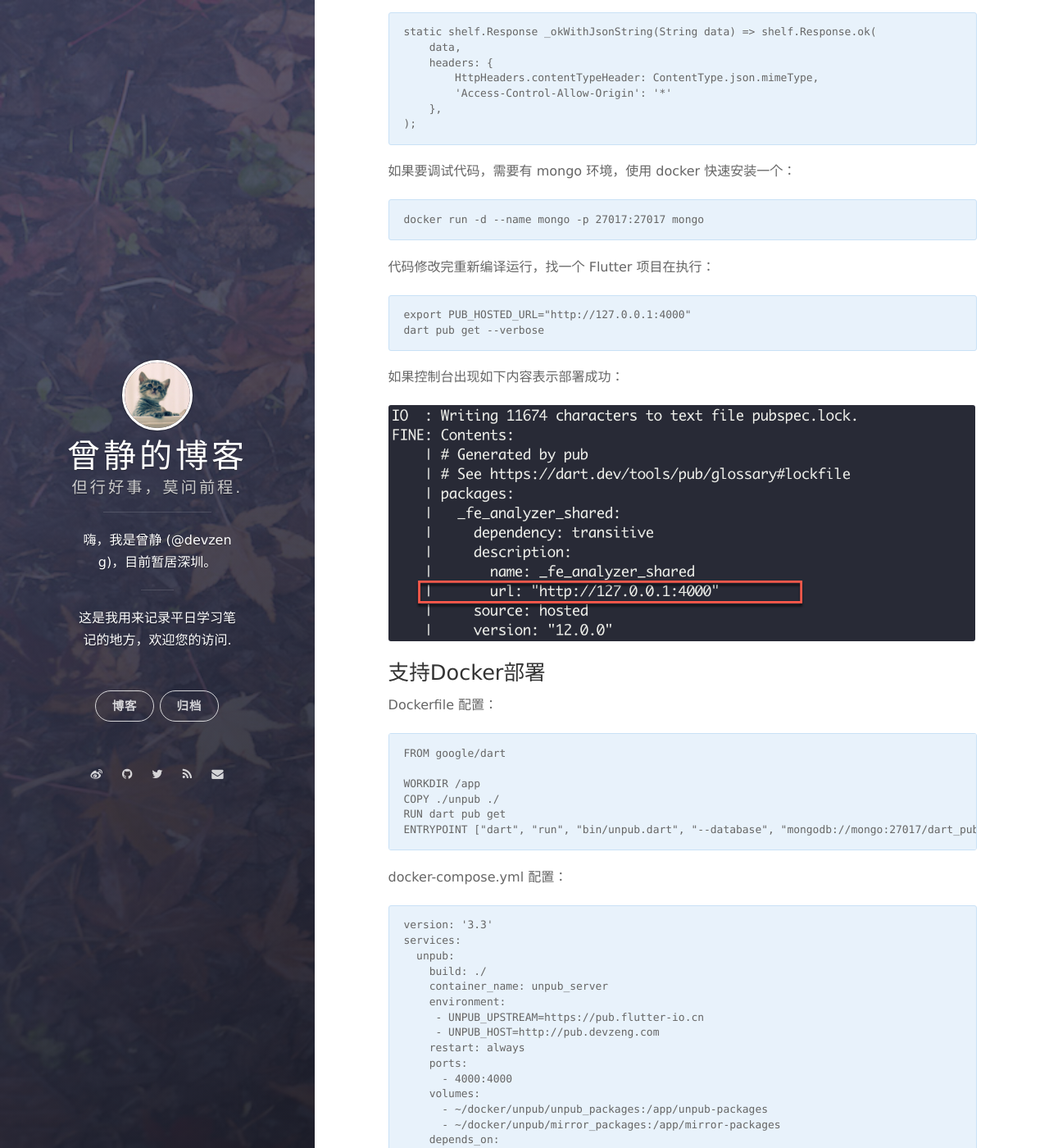
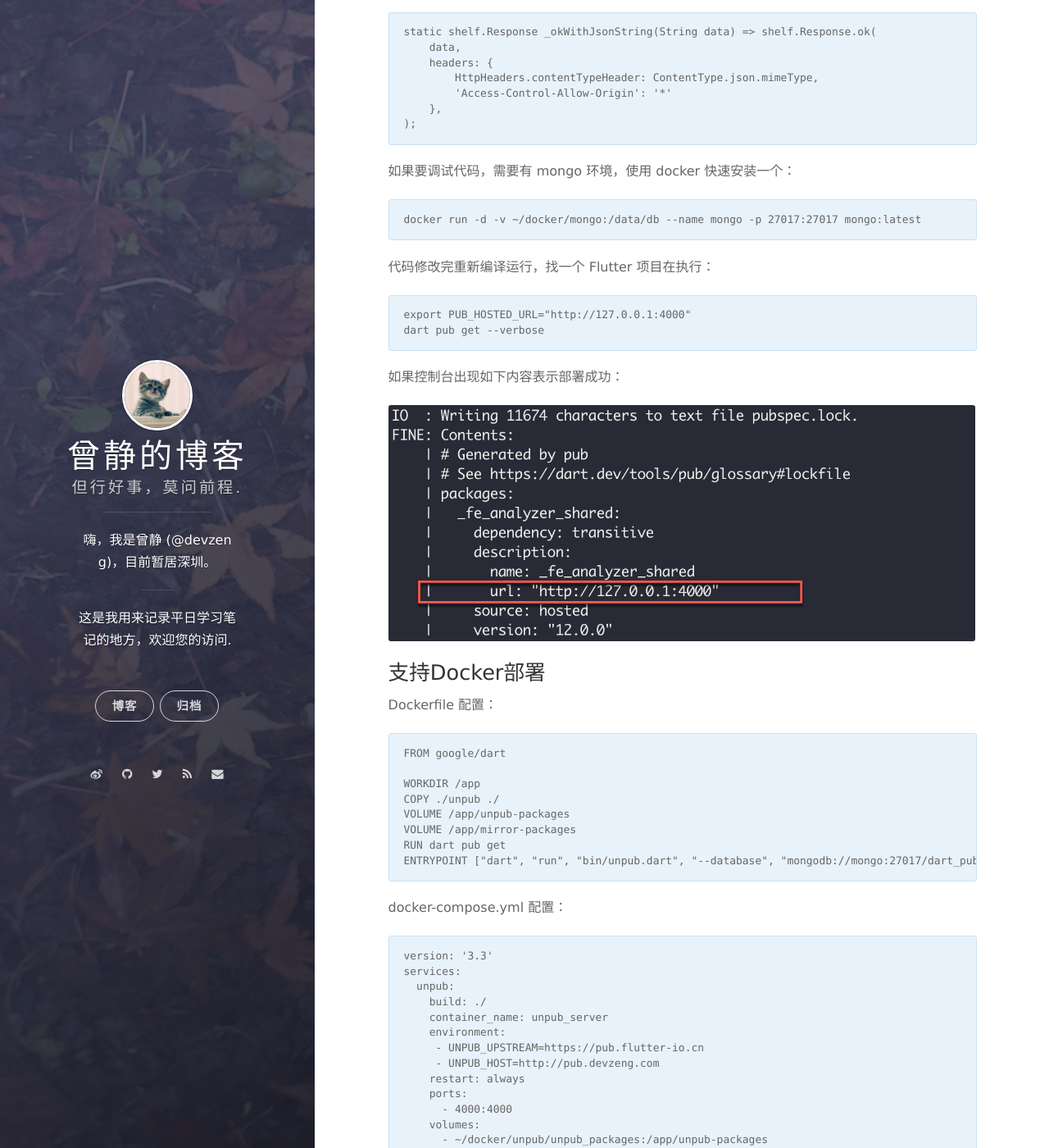
Before and after one commit to hhtczengjing/blog, a Jekyll site: the page built from _posts/2023-10-15-self-hosted-pub-server.md, in a window 1280 px wide and 1400 px high, scrolled down 2852 px. Shown: the whole window at 82% size. Built offline with Jekyll 4.4.1, drawn with Linux system fonts in a browser that asks for light colours; nearby versions of some CDN libraries; some of the changed text lies outside the part shown.

Commit message:
update post “搭建Dart Pub镜像服务”

````diff
--- a/_posts/2023-10-15-self-hosted-pub-server.md
+++ b/_posts/2023-10-15-self-hosted-pub-server.md
@@ -119,7 +119,7 @@ static shelf.Response _okWithJsonString(String data) => shelf.Response.ok(
 如果要调试代码，需要有 mongo 环境，使用 docker 快速安装一个：
 
 ```
-docker run -d --name mongo -p 27017:27017 mongo
+docker run -d -v ~/docker/mongo:/data/db --name mongo -p 27017:27017 mongo:latest
 ```
 
 代码修改完重新编译运行，找一个 Flutter 项目在执行：
@@ -142,6 +142,8 @@ FROM google/dart
 
 WORKDIR /app
 COPY ./unpub ./
+VOLUME /app/unpub-packages
+VOLUME /app/mirror-packages
 RUN dart pub get
 ENTRYPOINT ["dart", "run", "bin/unpub.dart", "--database", "mongodb://mongo:27017/dart_pub"]
 ```
@@ -179,6 +181,12 @@ services:
 docker-compose up --build -d
 ```
 
+停止：
+
+```
+docker-compose down
+```
+
 推荐使用 nginx 做一个域名的代理，示例配置如下：
 
 ```
@@ -198,8 +206,15 @@ http {
 > 附：
 
 - (1) 代码在 https://github.com/hhtczengjing/unpub 的 develop 分支
+
 - (2) 关于私有库的托管部分后续完善
 
 ### 参考资料
 
 - 1、[Configuring pub environment variables](https://dart.dev/tools/pub/environment-variables)
+
+- 2、[unpub](https://github.com/bytedance/unpub)
+
+- 3、[pub-mirror](https://github.com/tuna/pub-mirror)
+
+- 4、[pub.dev](https://pub.dev/)
````
